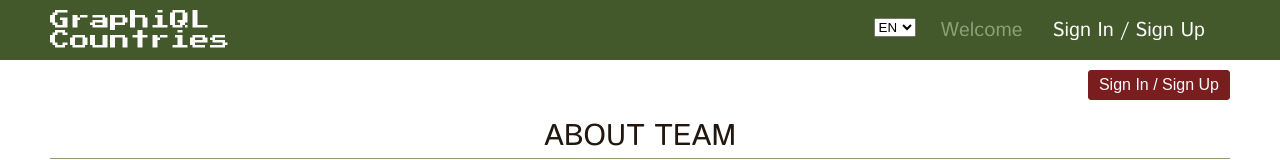
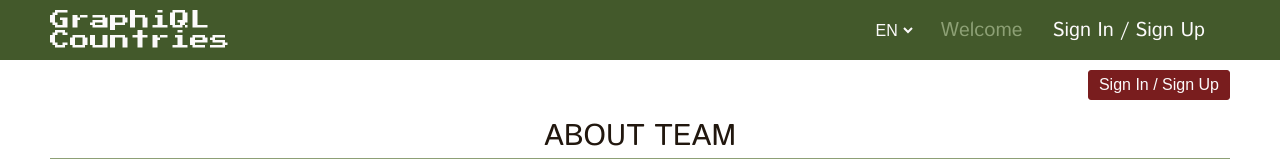
Before and after one commit to sch-aa-vk/graphiql-app, a React (Vite) app: page / in a window 1280 px wide. Shown: the top 160 px of the page. Built offline with nearby package versions, Linux system fonts and the light colour scheme; no server answers.

Commit message:
feat: add styles for language-select

```diff
--- a/src/App.scss
+++ /dev/null
@@ -1,9 +0,0 @@
-* {
-  margin: 0;
-  padding: 0;
-  box-sizing: border-box;
-}
-
-button {
-  cursor: pointer;
-}
--- a/src/sass/base/_base.scss
+++ b/src/sass/base/_base.scss
@@ -36,10 +36,7 @@ button {
 }
 
 button,
-a {
+a,
+select {
   transition: all 0.2s linear;
 }
-
-// .huge {
-//   height: 5000px;
-// }
--- a/src/sass/components/_header.scss
+++ b/src/sass/components/_header.scss
@@ -52,6 +52,7 @@
       font-size: 20px;
       text-decoration: none;
       padding: 5px;
+      display: inline-block;
 
       @include media-tablet {
         color: $color-font;
@@ -66,6 +67,17 @@
       &-button {
         background: none;
         border: none;
+        font-family: 'Istok Web', sans-serif;
+      }
+    }
+
+    .language {
+      height: 100%;
+      display: flex;
+      justify-content: center;
+
+      @include media-tablet {
+        justify-content: normal;
       }
     }
   }
--- /dev/null
+++ b/src/sass/components/_lang-select.scss
@@ -0,0 +1,24 @@
+.language-select {
+  font-size: 16px;
+  background: none;
+  border: none;
+  color: $color-font-light;
+  outline: none;
+  cursor: pointer;
+
+  &:hover {
+    color: $color-secondary-highlight;
+  }
+
+  &__option {
+    background-color: $color-secondary;
+
+    @include media-tablet {
+      background-color: inherit;
+    }
+  }
+
+  @include media-tablet {
+    color: $color-font;
+  }
+}
--- a/src/sass/index.scss
+++ b/src/sass/index.scss
@@ -15,6 +15,7 @@
 @import './components/error-modal';
 @import './components/devInfo';
 @import './components/schema';
+@import './components/lang-select';
 
 @import './pages/welcome';
 @import './pages/authorization';
```
